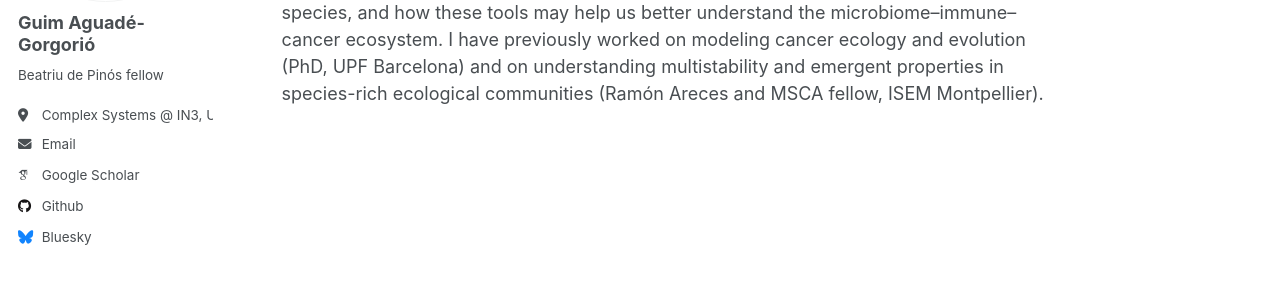
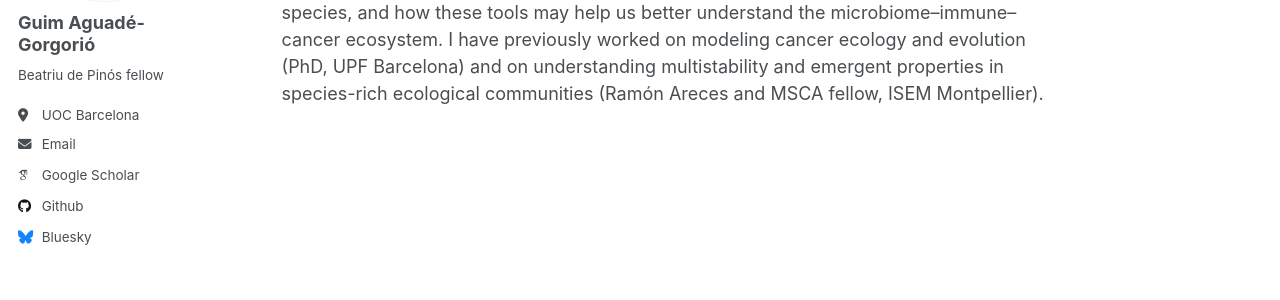
Before and after one commit to GuimAguade/GuimAguade.github.io, a Jekyll site: the page built from _pages/about.md, in a window 1280 px wide. Shown: the part 279-579 px from the top of the page. Built offline with Jekyll 4.4.1, drawn with Linux system fonts in a browser that asks for light colours; some web fonts are replaced.

Commit message:
Update _config.yml

```diff
--- a/_config.yml
+++ b/_config.yml
@@ -25,7 +25,7 @@ author:
   name             : "Guim Aguadé-Gorgorió"
   pronouns         : # example: "she/her"
   bio              : "Beatriu de Pinós fellow"
-  location         : "Complex Systems @ IN3, UOC Barcelona"
+  location         : "UOC Barcelona"
   employer         : # employer
   uri              : # URL
   email            : "guimaguade@gmail.com"
```
